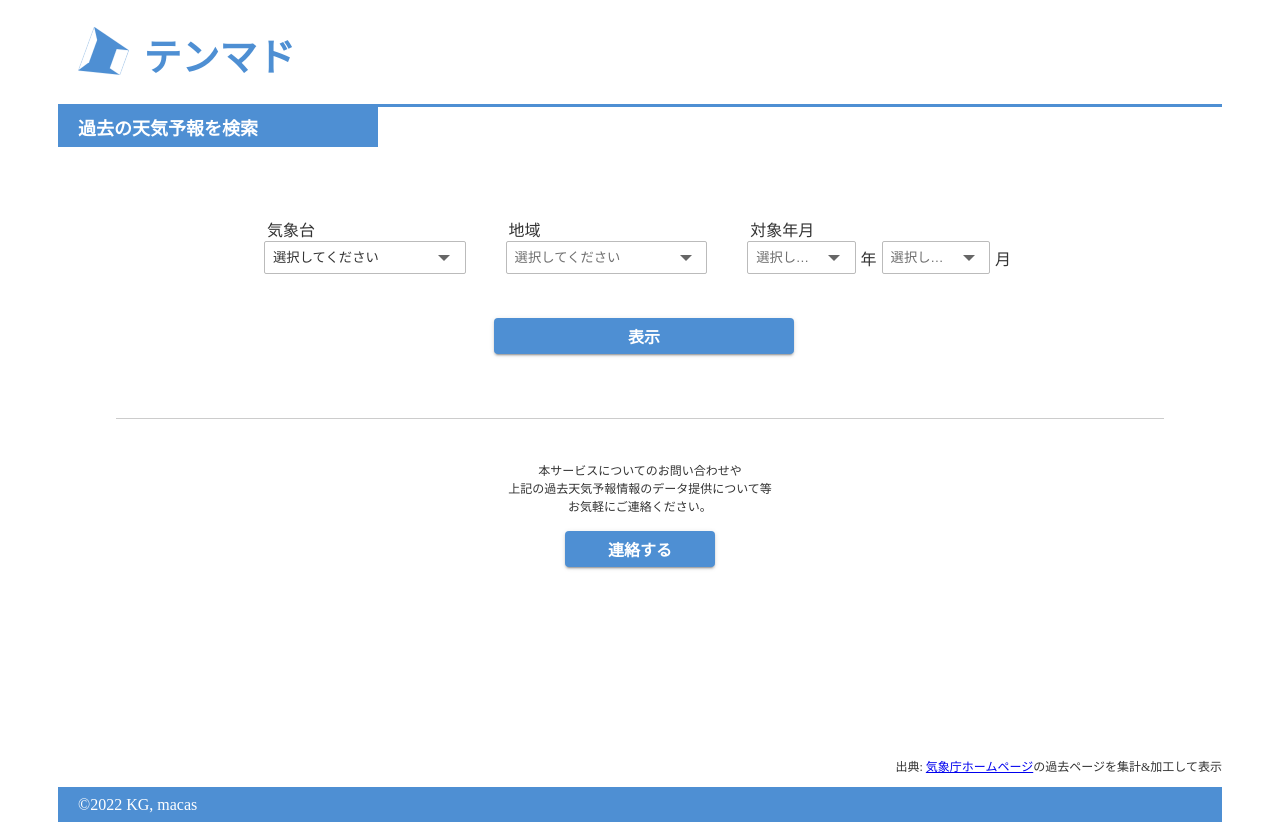
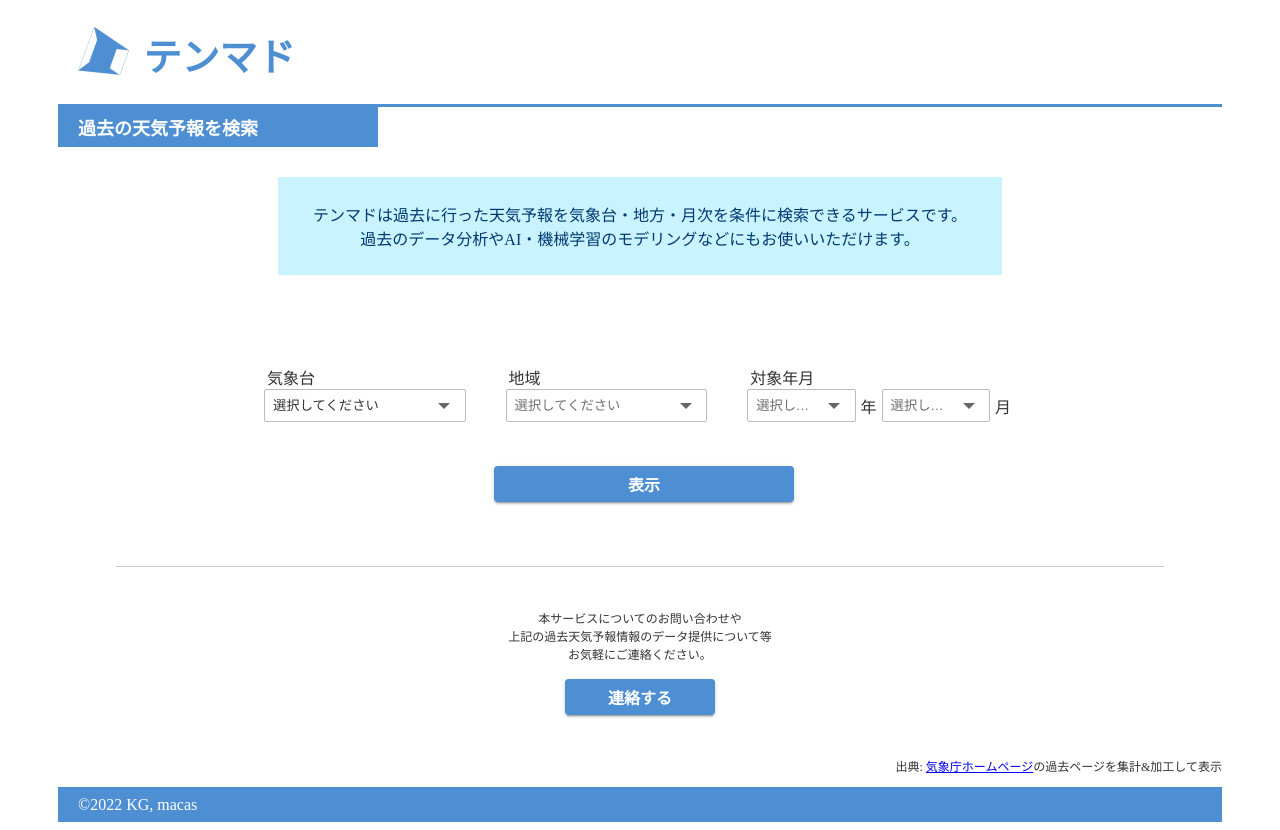
Before and after one commit to KomakiYasuhiro/tenmado-front, a Nuxt app: page / in a window 1280 px wide. Built offline with nearby package versions, Linux system fonts and the light colour scheme; no server answers.

Commit message:
feat: 記事内説明文を追加

```diff
--- /dev/null
+++ b/app/components/pages/common/Description.vue
@@ -0,0 +1,28 @@
+<template lang="pug">
+.description
+    p.description-text(v-html="descriptionText")
+</template>
+
+<script lang="ts">
+import Vue from 'vue'
+
+export default Vue.extend({
+    props: {
+        descriptionText: { type: String, required: true },
+    }
+})
+</script>
+
+<style lang="scss" scoped>
+.description {
+    display: flex;
+    justify-content: center;
+}
+.description-text {
+    text-align: center;
+    background-color: #c8f3ff;
+    color: #003972;
+    margin: 30px 50px 20px 50px;
+    padding: 25px 35px;
+}
+</style>
--- a/app/pages/index.vue
+++ b/app/pages/index.vue
@@ -1,6 +1,7 @@
 <template lang="pug">
 article
   Heading(:value="headingValue")
+  Description(:descriptionText="descriptionText")
   .content
     .condition
       WeatherForecastCondition
@@ -20,10 +21,12 @@ import WeatherForecastCondition from '~/components/pages/weatherForecast/Weather
 import WeatherForecastCard from '~/components/pages/weatherForecast/WeatherForecastCard.vue'
 import Source from '~/components/pages/common/Source.vue'
 import Contact from '~/components/pages/common/Contact.vue'
+import Description from '~/components/pages/common/Description.vue'
 import { WeatherForecastConditionInterface } from '~/interfaces/weatherForecast/WeatherForecastConditionInterface'
 
 interface DataType {
   headingValue: string
+  descriptionText: string
   sources: Array<string>
   contacts: Array<string>
 }
@@ -32,6 +35,7 @@ export default Vue.extend({
 
   components: {
     Heading,
+    Description,
     WeatherForecastCondition,
     WeatherForecastCard,
     Source,
@@ -43,6 +47,7 @@ export default Vue.extend({
   data(): DataType {
     return {
       headingValue: "過去の天気予報を検索",
+      descriptionText: "テンマドは過去に行った天気予報を気象台・地方・月次を条件に検索できるサービスです。</br>過去のデータ分析やAI・機械学習のモデリングなどにもお使いいただけます。",
       sources: [
         "出典: <a href='https://www.jma.go.jp/bosai/forecast/'>気象庁ホームページ</a>の過去ページを集計&加工して表示"
       ],
```
